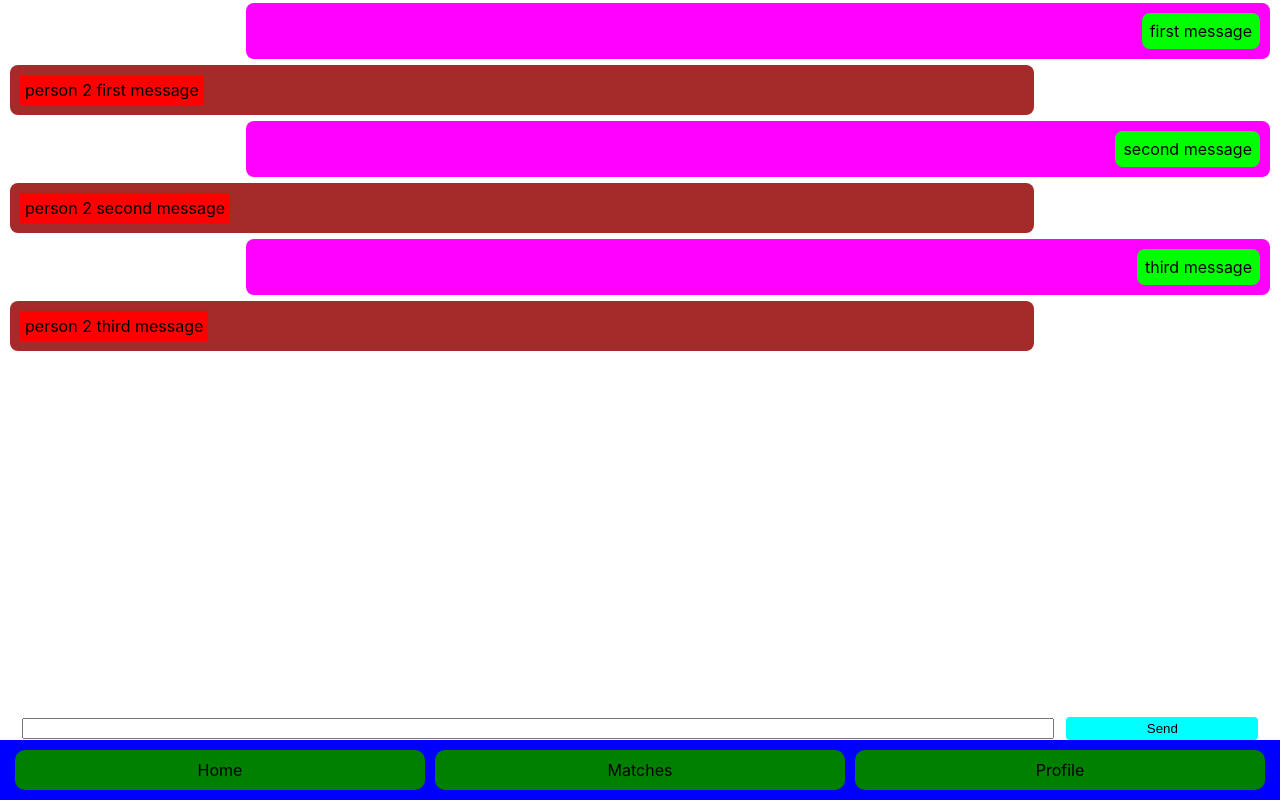
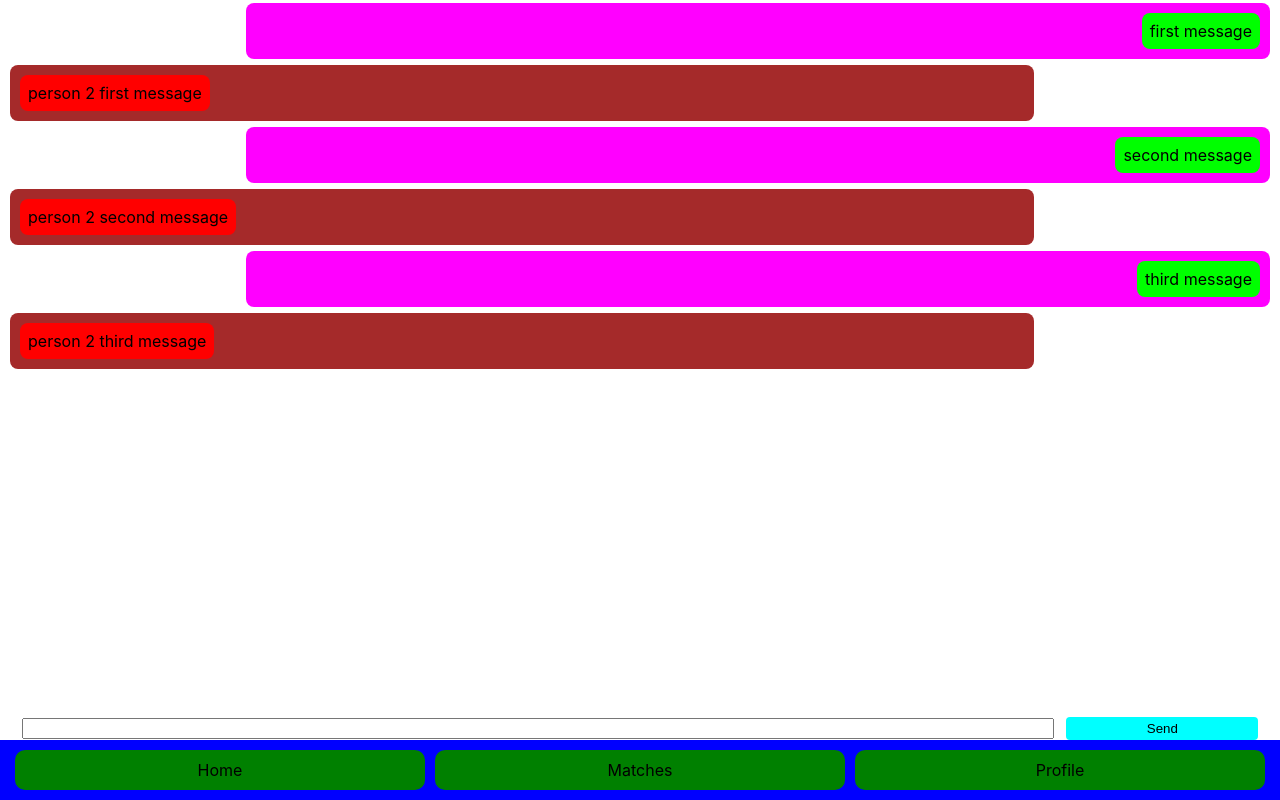
Before and after one commit to nls20/Dating_App_Frontend, a React (Create React App) app: page /matches/conversation in a window 1280 px wide. Built offline with nearby package versions, Linux system fonts and the light colour scheme.

Commit message:
changed chatroom layout

```diff
--- a/src/components/Conversation/ChatRoom.css
+++ b/src/components/Conversation/ChatRoom.css
@@ -8,5 +8,6 @@
 }
 
 #message-list{
-    height: 80vh;
+    height: 85vh;
+    overflow-y: auto;
 }
--- a/src/components/Conversation/PersonTwoMessage.css
+++ b/src/components/Conversation/PersonTwoMessage.css
@@ -1,7 +1,8 @@
 #player-two-message>p{
     background-color: red;
     margin: 10px;
-    padding: 5px;
+    padding: 8px;
+    border-radius: 8px;
 }
 
 #player-two-message{
```
